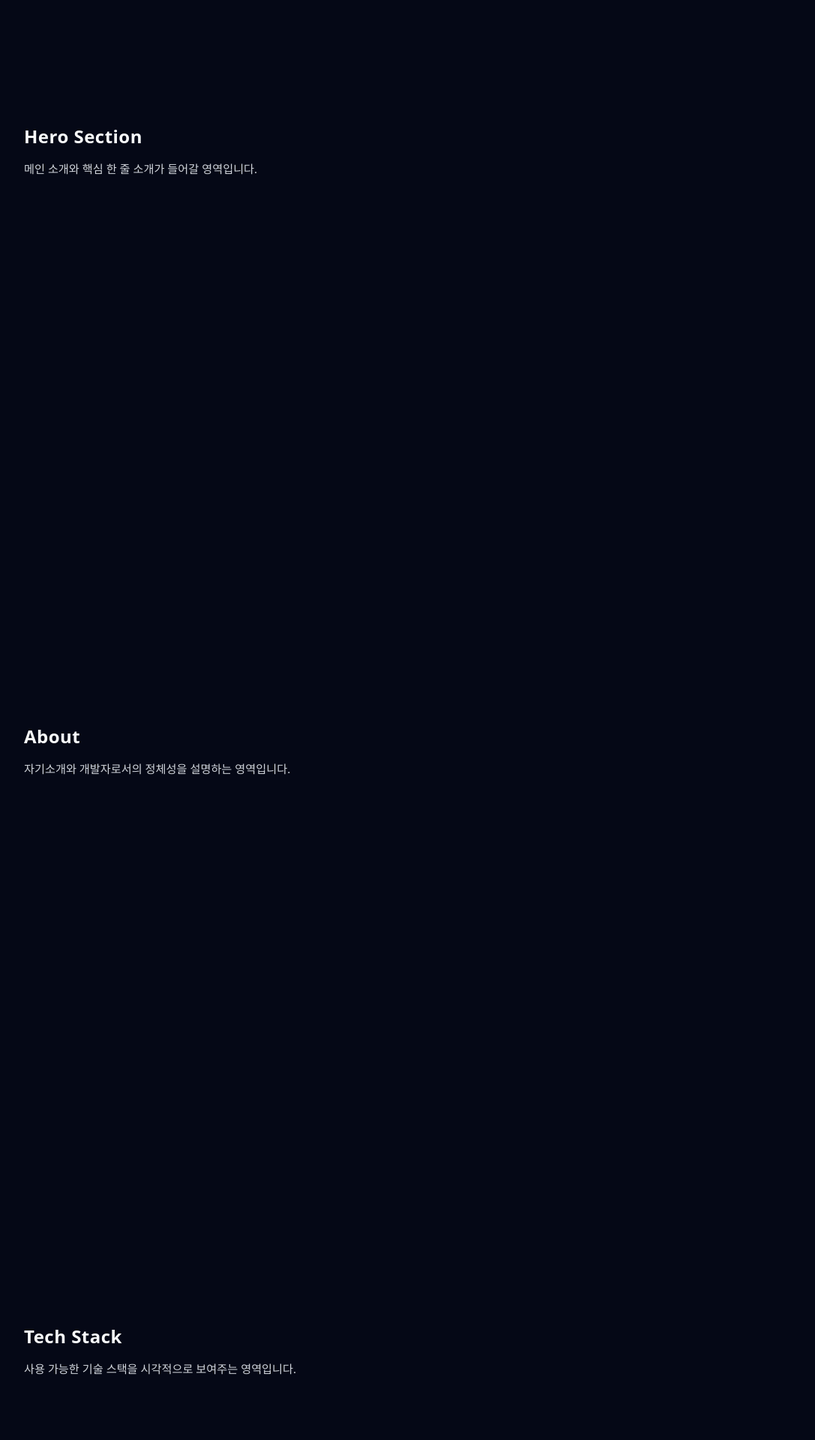
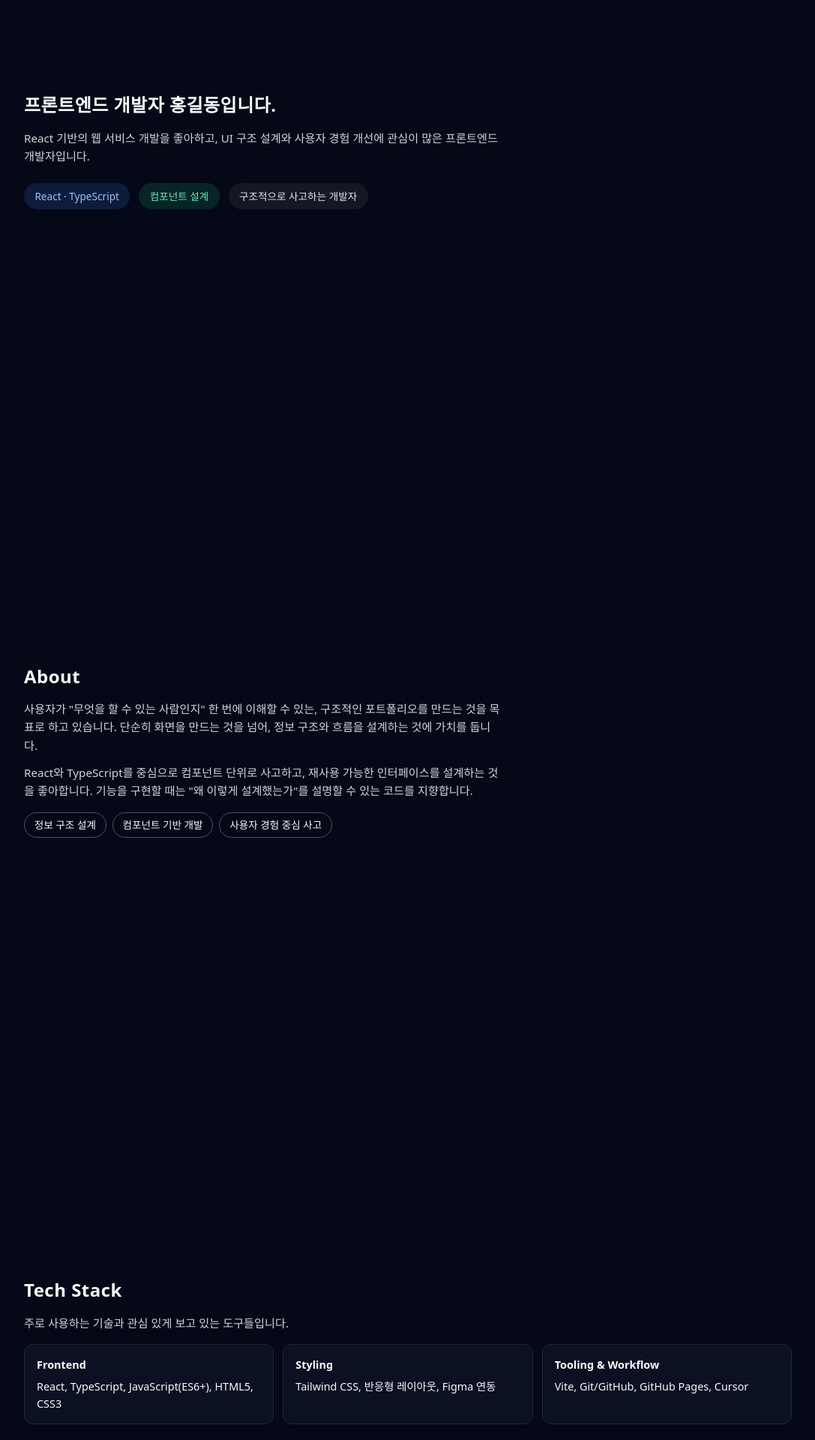
Before and after one commit to HeeSup01/PortFolio, a React (Vite) app: page / in a window 1280 px wide. Shown: the part 200-2120 px from the top of the page at 75% size, without its empty margins (96-1183 px from the left). Built offline with nearby package versions, Linux system fonts and the light colour scheme.

Commit message:
chore: Hero·About·Tech Stack 섹션 기본 구현

```diff
--- a/src/sections/About.tsx
+++ b/src/sections/About.tsx
@@ -2,7 +2,35 @@ export function About() {
   return (
     <section id="about">
       <h2>About</h2>
-      <p>자기소개와 개발자로서의 정체성을 설명하는 영역입니다.</p>
+      <p>
+        사용자가 &quot;무엇을 할 수 있는 사람인지&quot; 한 번에 이해할 수 있는, 구조적인
+        포트폴리오를 만드는 것을 목표로 하고 있습니다. 단순히 화면을 만드는 것을 넘어, 정보
+        구조와 흐름을 설계하는 것에 가치를 둡니다.
+      </p>
+      <p style={{ marginTop: '0.75rem' }}>
+        React와 TypeScript를 중심으로 컴포넌트 단위로 사고하고, 재사용 가능한 인터페이스를
+        설계하는 것을 좋아합니다. 기능을 구현할 때는 &quot;왜 이렇게 설계했는가&quot;를 설명할 수
+        있는 코드를 지향합니다.
+      </p>
+      <div
+        style={{
+          display: 'flex',
+          flexWrap: 'wrap',
+          gap: '0.5rem',
+          marginTop: '1rem',
+          fontSize: '0.85rem'
+        }}
+      >
+        <span style={{ padding: '0.35rem 0.8rem', borderRadius: '999px', border: '1px solid #4b5563' }}>
+          정보 구조 설계
+        </span>
+        <span style={{ padding: '0.35rem 0.8rem', borderRadius: '999px', border: '1px solid #4b5563' }}>
+          컴포넌트 기반 개발
+        </span>
+        <span style={{ padding: '0.35rem 0.8rem', borderRadius: '999px', border: '1px solid #4b5563' }}>
+          사용자 경험 중심 사고
+        </span>
+      </div>
     </section>
   );
 }
--- a/src/sections/Hero.tsx
+++ b/src/sections/Hero.tsx
@@ -1,8 +1,46 @@
 export function Hero() {
   return (
     <section id="hero">
-      <h1>Hero Section</h1>
-      <p>메인 소개와 핵심 한 줄 소개가 들어갈 영역입니다.</p>
+      <h1>프론트엔드 개발자 홍길동입니다.</h1>
+      <p>
+        React 기반의 웹 서비스 개발을 좋아하고, UI 구조 설계와 사용자 경험 개선에 관심이 많은
+        프론트엔드 개발자입니다.
+      </p>
+      <div style={{ marginTop: '1.5rem', display: 'flex', gap: '0.75rem', flexWrap: 'wrap' }}>
+        <span
+          style={{
+            padding: '0.4rem 0.9rem',
+            borderRadius: '999px',
+            background: 'rgba(59, 130, 246, 0.16)',
+            color: '#93c5fd',
+            fontSize: '0.85rem'
+          }}
+        >
+          React · TypeScript
+        </span>
+        <span
+          style={{
+            padding: '0.4rem 0.9rem',
+            borderRadius: '999px',
+            background: 'rgba(16, 185, 129, 0.16)',
+            color: '#6ee7b7',
+            fontSize: '0.85rem'
+          }}
+        >
+          컴포넌트 설계
+        </span>
+        <span
+          style={{
+            padding: '0.4rem 0.9rem',
+            borderRadius: '999px',
+            background: 'rgba(248, 250, 252, 0.06)',
+            color: '#e5e7eb',
+            fontSize: '0.85rem'
+          }}
+        >
+          구조적으로 사고하는 개발자
+        </span>
+      </div>
     </section>
   );
 }
--- a/src/sections/TechStack.tsx
+++ b/src/sections/TechStack.tsx
@@ -2,7 +2,50 @@ export function TechStack() {
   return (
     <section id="tech-stack">
       <h2>Tech Stack</h2>
-      <p>사용 가능한 기술 스택을 시각적으로 보여주는 영역입니다.</p>
+      <p>주로 사용하는 기술과 관심 있게 보고 있는 도구들입니다.</p>
+      <div
+        style={{
+          display: 'grid',
+          gridTemplateColumns: 'repeat(auto-fit, minmax(180px, 1fr))',
+          gap: '0.75rem',
+          marginTop: '1rem',
+          fontSize: '0.9rem'
+        }}
+      >
+        <div
+          style={{
+            padding: '0.9rem 1rem',
+            borderRadius: '0.75rem',
+            border: '1px solid #1f2937',
+            background: 'rgba(15, 23, 42, 0.6)'
+          }}
+        >
+          <strong style={{ display: 'block', marginBottom: '0.4rem' }}>Frontend</strong>
+          <span>React, TypeScript, JavaScript(ES6+), HTML5, CSS3</span>
+        </div>
+        <div
+          style={{
+            padding: '0.9rem 1rem',
+            borderRadius: '0.75rem',
+            border: '1px solid #1f2937',
+            background: 'rgba(15, 23, 42, 0.6)'
+          }}
+        >
+          <strong style={{ display: 'block', marginBottom: '0.4rem' }}>Styling</strong>
+          <span>Tailwind CSS, 반응형 레이아웃, Figma 연동</span>
+        </div>
+        <div
+          style={{
+            padding: '0.9rem 1rem',
+            borderRadius: '0.75rem',
+            border: '1px solid #1f2937',
+            background: 'rgba(15, 23, 42, 0.6)'
+          }}
+        >
+          <strong style={{ display: 'block', marginBottom: '0.4rem' }}>Tooling & Workflow</strong>
+          <span>Vite, Git/GitHub, GitHub Pages, Cursor</span>
+        </div>
+      </div>
     </section>
   );
 }
```
